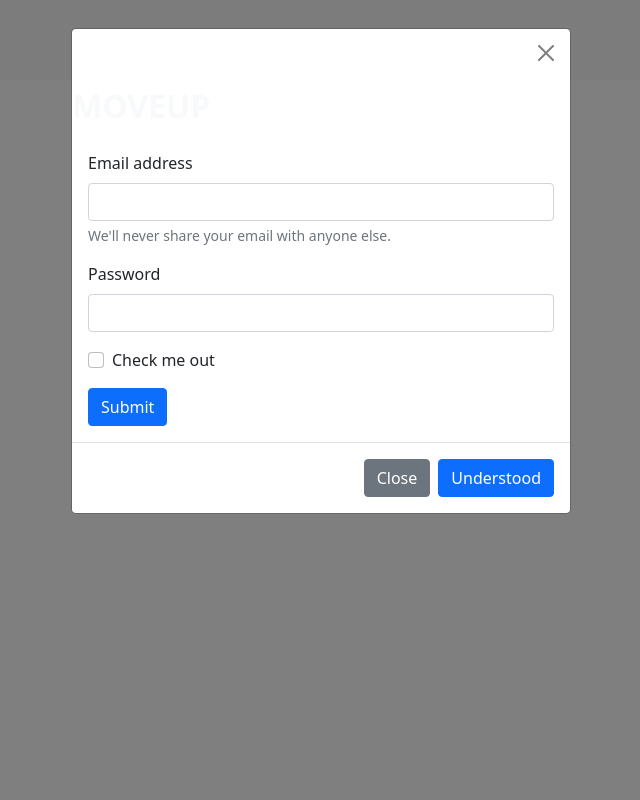
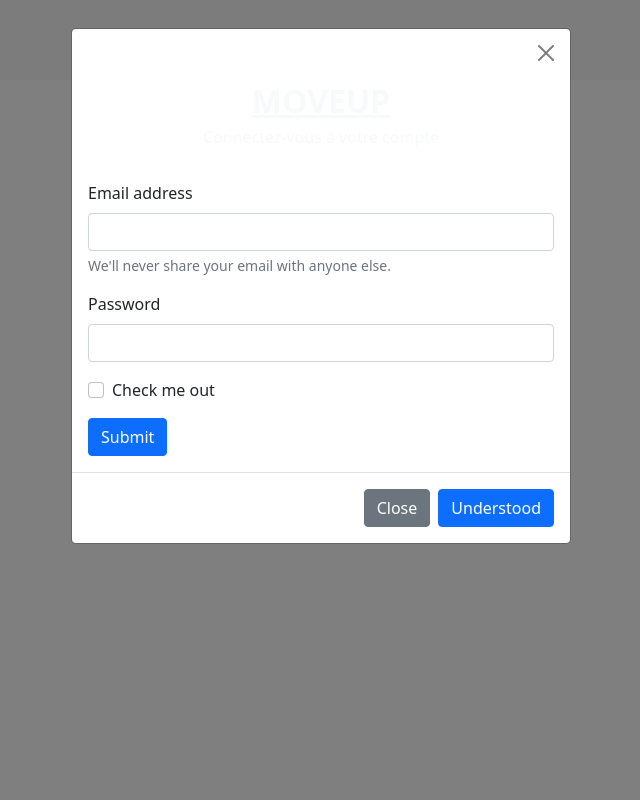
Before and after one commit to Aissata26/Projet-CSW, a PHP site: page /nav.php in a window 1280 px wide, after a click on "connexion". Shown: the whole page, without its empty margins (319-959 px from the left). Run offline with PHP 8.4, Linux system fonts and the light colour scheme; data that the repository does not hold is empty.

Commit message:
page de connexion

```diff
--- a/nav.php
+++ b/nav.php
@@ -19,20 +19,23 @@
               connexion
           </a>
           <!-- Modal -->
-          <div class="modal fade" id="staticBackdrop" data-bs-backdrop="static" data-bs-keyboard="false" tabindex="-1" aria-labelledby="staticBackdropLabel" aria-hidden="true">
+          <div class="modal fade " id="staticBackdrop" data-bs-backdrop="static" data-bs-keyboard="false" tabindex="-1" aria-labelledby="staticBackdropLabel" aria-hidden="true">
             <div class="modal-dialog">
-              <div class="modal-content ">
-                <div class="modal-header border-0">
+              <div class="modal-content background ">
+                <div class="modal-header border-0 background0">
                     <button type="button" class="btn-close" data-bs-dismiss="modal" aria-label="Close"></button>
                 </div>
-                <div class="row">
-                      <a class="navbar-brand text-light fw-bold fs-2" href="#">MOVE<span class="titre-color">UP</span></a>
+                <div class="row text-center">
+                  <a class="text-light fw-bold fs-2" href="#">MOVE<span class="titre-color">UP</span></a>
+                </div>
+                <div class="row text-center">
+                      <p class="text-light">Connectez-vous à votre compte</p>
                     </div>
                 <div class="modal-body">
                   <form>
                     <div class="mb-3">
                       <label for="exampleInputEmail1" class="form-label">Email address</label>
-    <input type="email" class="form-control" id="exampleInputEmail1" aria-describedby="emailHelp">
+                      <input type="email" class="form-control" id="exampleInputEmail1" aria-describedby="emailHelp">
     <div id="emailHelp" class="form-text">We'll never share your email with anyone else.</div>
   </div>
   <div class="mb-3">
```
